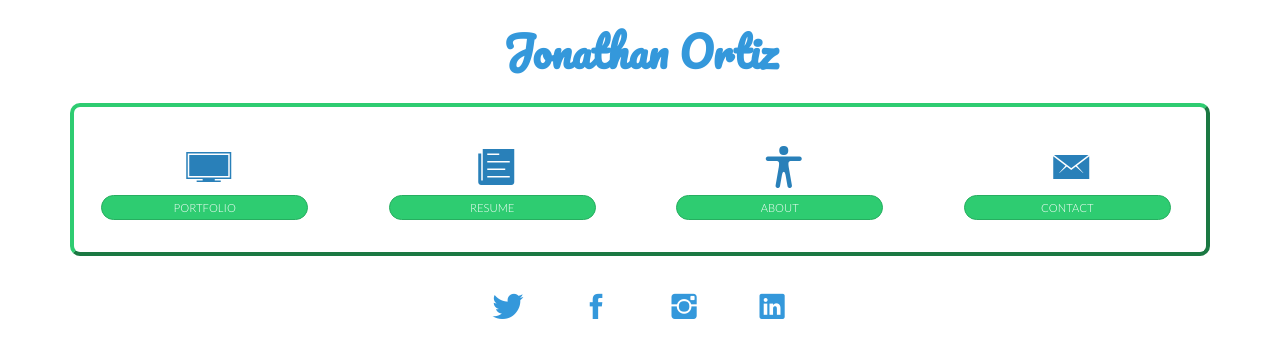
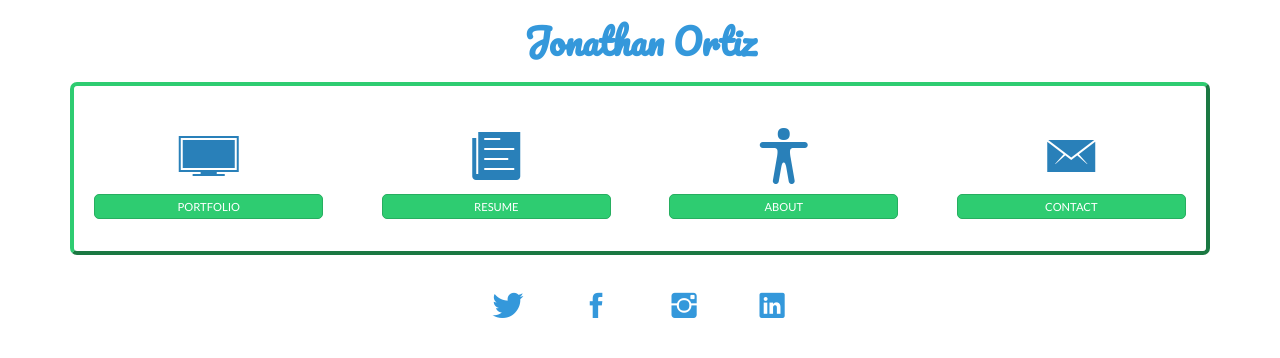
Before and after one commit to J0natr0n/j0natr0n.github.io, a PHP site: page / in a window 1280 px wide. Shown: the top 358 px of the page. Run offline with PHP 8.4, Linux system fonts and the light colour scheme.

Commit message:
header/row padding

```diff
--- a/css/fewd-36.css
+++ b/css/fewd-36.css
@@ -9,32 +9,28 @@ body {
 }
 
 
-header a {
-    text-decoration: none;
+header {
     font-family: pacifico;
-    font-size: 1.3em;
+    font-size: 1.1em;
+    text-align: center;
+    padding: 10px;
+
 }
 
 header a:link,
 header a:visited {
-    color: #fff;
+    text-decoration: none;
+    color: #3498db;
+
 
 }
 
 header a:hover,
 header a:active {
-    color: #fff;
-
+    color: #2ecc71;
 
 }
 
-
-h1 {
-    padding: 15px;
-    color: #3498db;
-    text-align: center;
-    margin: 0;
-}
 
 footer {
     display: inline;
@@ -86,8 +82,8 @@ footer {
     max-width: 1140px;
     border:  4px solid #2ecc71;
     margin-bottom: 20px;
-    border-radius: 10px;
-    border-style: outset
+    border-radius: 7px;
+    border-style: outset;
 
 
 
@@ -96,8 +92,8 @@ footer {
 /*-----ICONS-----*/
 
 .icon-big {
-    font-size: 300%;
-    display: inline-block;
+    font-size: 4em;
+    display: inline;
     color: #2980b9;
 }
 
@@ -127,20 +123,18 @@ footer {
 /*-----BUTTONS-----*/
 
 .btn {
-    margin-left: 7px;
+    font-family: lato;
+    text-transform: uppercase;
     font-size: .7em;
-    font-weight: 400;
-    text-align: center;
-    text-transform: uppercase;
+    padding: 5px;
+    max-width: 300px;
 }
 
 .btn:link,
 .btn:visited {
     display: block;
-    padding: 5px;
-    font-weight: 300;
     text-decoration: none;
-    border-radius: 100px;
+    border-radius: 5px;
     transition: background-color 0.2s, border 0.2s, color 0.2;
 
 }
@@ -150,7 +144,6 @@ footer {
     background-color: #2ecc71;
     border: 1px solid #27ae60;
     color: #fff;
-    margin-right: 15px;
 }
 
 .btn-ghost:link,
```
